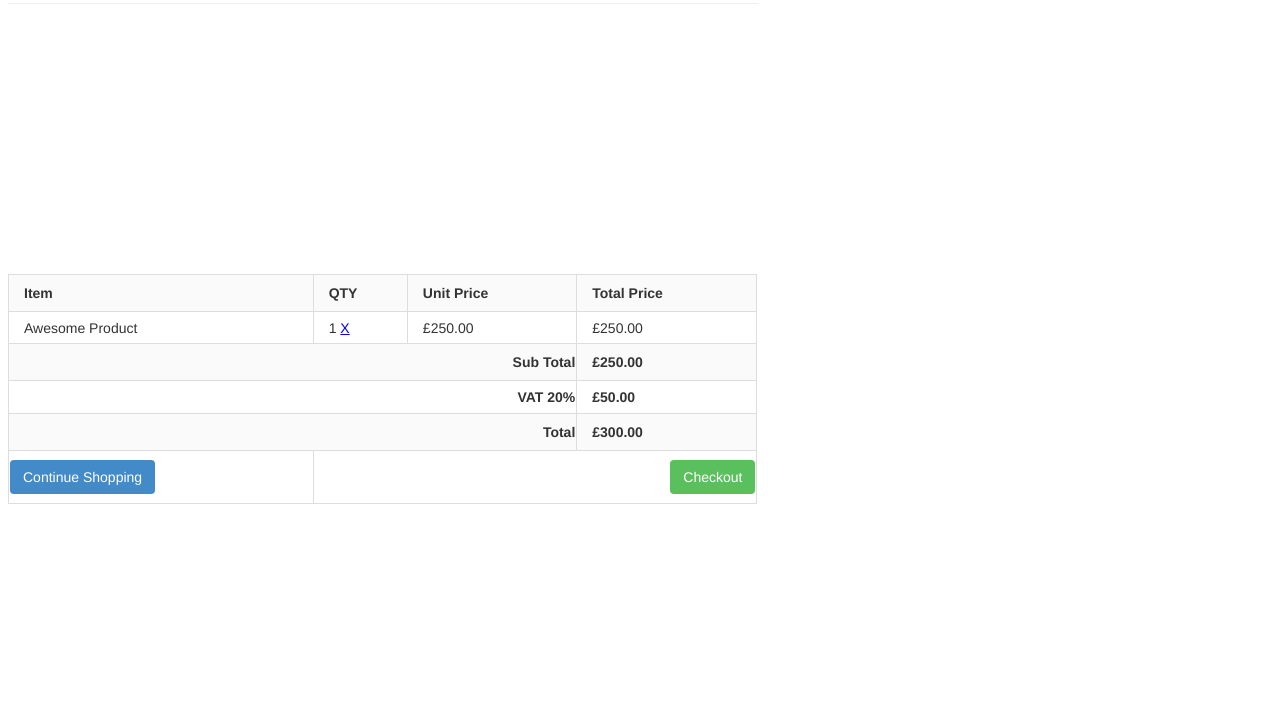
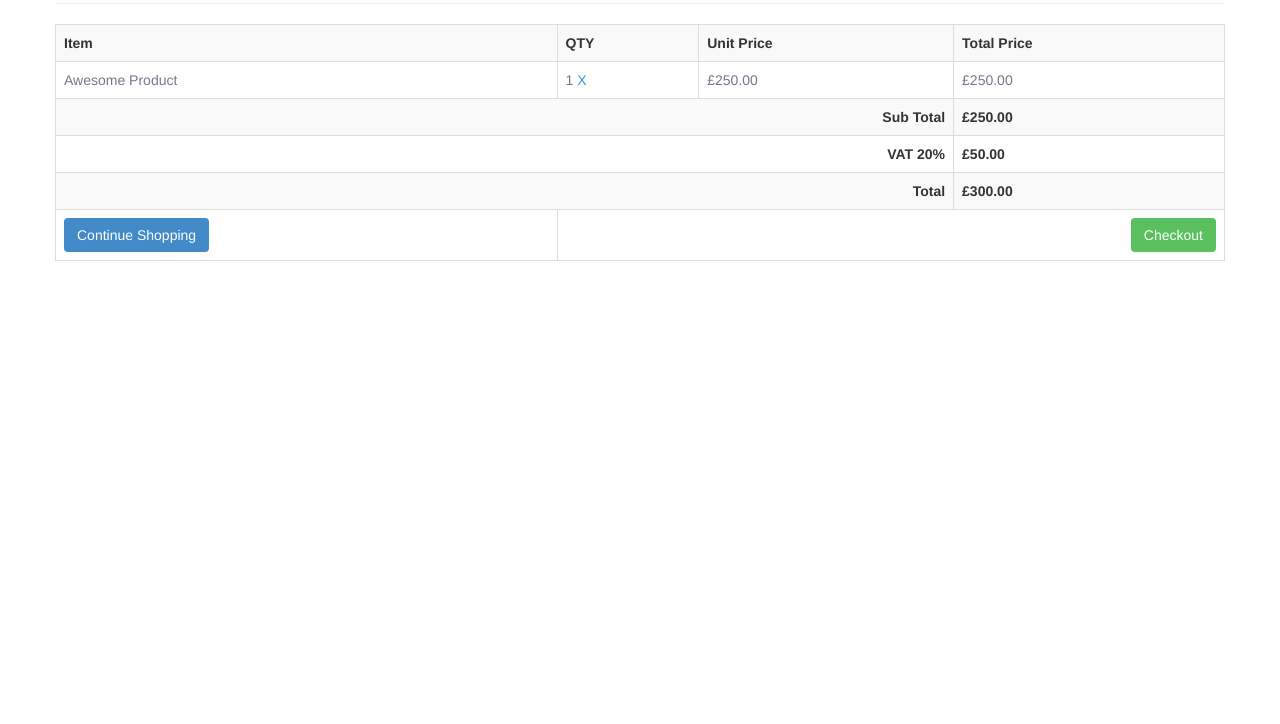
Before and after one commit to khanhtieu/tkw, a plain HTML site: page 632.html in a window 1280 px wide. Shown: the part 76-800 px from the top of the page. Drawn offline with Linux system fonts and the light colour scheme.

Commit message:
19/3
19/3

```diff
--- a/632.html
+++ b/632.html
@@ -1,51 +1,49 @@
 <html>
 	<head>
-		 <link href="Styles (2).css" rel="stylesheet" type="text/css" />
+		<link href="Styles (2).css" rel="stylesheet" type="text/css">
 	</head>
 	<body>
-	 <div class="type-632">
-    <div class="container">
-            <h1>Shopping Cart</h1><hr>
-            <table class="table table-striped table-hover table-bordered">
+		<div class="type-632">
+			<div class="container">
+				<h1>Shopping Cart</h1>
+				<hr>
+				<table class="table">
                 <tbody>
-				<table border="1">
                     <tr class="x">
-                        <th align="left">&emsp;Item</th>
-                        <th align="left">&emsp;QTY</th>
-                        <th align="left">&emsp;Unit Price</th>
-                        <th align="left">&emsp;Total Price</th>
+                        <th >Item</th>
+                        <th >QTY</th>
+                        <th >Unit Price</th>
+                        <th >Total Price</th>
+                    </tr>
+                    <tr class="y">
+                        <td>Awesome Product</td>
+                        <td>1 <a href="#" class="t">X</a></td>
+                        <td>£250.00</td>
+                        <td>£250.00</td>
                     </tr>
                     <tr>
-						<td>&emsp;Awesome Product</td>
-                        <td>&emsp;1 <a href="#">X</a></td>
-                        <td>&emsp;£250.00</td>
-                        <td>&emsp;£250.00</td>
-                    </tr>
-                   <tr class="x">
-                        <th colspan="3"><span class="pull-right"><p align="right">&emsp;Sub Total</span></th>
-                       <th align="left">&emsp;£250.00</th>
+                        <th colspan="3"><span class="z">Sub Total</span></th>
+                        <th class="c">£250.00</th>
                     </tr>
                     <tr>
-                        <th colspan="3"><span class="pull-right"><p align="right">&emsp;VAT 20%</span></th>
-                       <th align="left">&emsp;£50.00</th>
+                        <th colspan="3"><span class="z">VAT 20%</span></th>
+                        <th class="c">£50.00</th>
                     </tr>
-                    <tr class="x">
-                        <th colspan="3"><span class="pull-right"><p align="right">&emsp;Total</span></th>
-                        <th align="left">&emsp;£300.00</th>
+                    <tr>
+                        <th colspan="3"><span class="z">Total</span></th>
+                        <th class="c">£300.00</th>
                     </tr>
                     <tr>
                         <td>
                             <a href="#" class="continue">Continue Shopping</a>
                         </td>
                         <td colspan="3">
-                            <a href="#" class="checkout">Checkout</a>
+                            <a href="#" class="check">Checkout</a>
                         </td>
-
                     </tr>
                 </tbody>
             </table>
-    </div>
-</div>
-
+			</div>
+		</div>
 	</body>
 </html>
--- a/Styles (2).css
+++ b/Styles (2).css
@@ -1,215 +1,112 @@
-h1	{
+body{
+	font-family: "Helvetica Neue",Helvetica,Arial,sans-serif;
+    font-size: 14px;
+    line-height: 24px;
+    color: #333;
+    background-color: #fff;
+	margin: 0;
+	box-sizing: border-box;
+}
+
+hr {
+    margin-top: 20px;
+    margin-bottom: 20px;
+    border: 0;
+    border-top: 1px solid #eee;
+}
+
+
+h1{
 	box-sizing: border-box;
     color: rgb(51, 51, 51);
     display: block;
-    font-family: "Helvetica Neue", Helvetica, Arial, sans-serif;
 	font-size: 36px;
     font-weight: 500;
-    height: 39px;
+    height: 39.04px;
     line-height: 39.6px;
-    margin-bottom: 10px;
-    margin-left: 0px;
-    margin-right: 0px;
-    margin-top: 20px;
-    text-size-adjust: 100%;
+	margin: 20px 0px 10px;
 	width: 750px;
-    -webkit-margin-after: 10px;
-    -webkit-margin-before: 20px;
-    -webkit-margin-end: 0px;
-    -webkit-margin-start: 0px;
-    -webkit-tap-highlight-color: rgba(0, 0, 0, 0);
 }
-
-table {
-   background-color: rgba(0, 0, 0, 0);
-    border-bottom-color: rgb(221, 221, 221);
-    border-bottom-style: solid;
-    border-bottom-width: 1px;
+.container{
+	padding-left: 0;
+    padding-right: 0;
+    margin: 0 auto;
+	width: 1170px;
+}
+.table {
+    width: 100%;
+    max-width: 100%;
+    margin-bottom: 20px;
+	border: 1px solid #ddd;
     border-collapse: collapse;
-    border-image-outset: 0px;
-    border-image-repeat: stretch;
-    border-image-slice: 100%;
-    border-image-source: none;
-    border-image-width: 1;
-    border-left-color: rgb(221, 221, 221);
-    border-left-style: solid;
-    border-left-width: 1px;
-    border-right-color: rgb(221, 221, 221);
-    border-right-style: solid;
-    border-right-width: 1px;
-    border-top-color: rgb(221, 221, 221);
-    border-top-style: solid;
-    border-top-width: 1px;
-    box-sizing: border-box;
-    color: rgb(51, 51, 51);
-    display: table;
-    font-family: "Helvetica Neue", Helvetica, Arial, sans-serif;
 	font-size: 14px;
-    height: 229.76px;
-    line-height: 20px;
-    margin-bottom: 20px;
-    max-width: 100%;
-    text-size-adjust: 100%;
-    width: 749.44px;
-    -webkit-border-horizontal-spacing: 0px;
-    -webkit-border-vertical-spacing: 0px;
-    -webkit-tap-highlight-color: rgba(0, 0, 0, 0);
+	padding: 8px;
+    line-height: 1.42857143;
+    vertical-align: top;
 }
-.continue {
-	background-color: rgb(67, 138, 200);
-    background-image: none;
-    border-bottom-color: rgba(0, 0, 0, 0);
-    border-bottom-left-radius: 4px;
-    border-bottom-right-radius: 4px;
-    border-bottom-style: solid;
-    border-bottom-width: 1px;
-    border-collapse: collapse;
-    border-image-outset: 0px;
-    border-image-repeat: stretch;
-    border-image-slice: 100%;
-    border-image-source: none;
-    border-image-width: 1;
-    border-left-color: rgba(0, 0, 0, 0);
-    border-left-style: solid;
-    border-left-width: 1px;
-    border-right-color: rgba(0, 0, 0, 0);
-    border-right-style: solid;
-    border-right-width: 1px;
-    border-top-color: rgba(0, 0, 0, 0);
-    border-top-left-radius: 4px;
-    border-top-right-radius: 4px;
-    border-top-style: solid;
-    border-top-width: 1px;
-    box-sizing: border-box;
-    color: rgb(255, 255, 255);
-    cursor: pointer;
+tr:nth-of-type(odd) {
+    background-color: #f9f9f9;
+	border: 1px solid #ddd;
+}
+.x{
+	text-align: left;
+}
+th,tr,td{
+	padding: 8px;
+	border: 1px solid #ddd;
+}
+.y{
+	color: #737987;
+}
+.z{
+	text-align: right;
+	float: right;
+}
+.c{
+	text-align: left;
+}
+.continue{
+	background-color: #438ac8;
+    color: #fff;
+	text-decoration: none;
 	display: inline-block;
-    font-family: "Helvetica Neue", Helvetica, Arial, sans-serif;
+    padding: 6px 12px;
+    margin-bottom: 0;
     font-size: 14px;
     font-weight: 400;
-    height: 34px;
-    line-height: 20px;
-    margin-bottom: 0px;
-    padding-bottom: 6px;
-    padding-left: 12px;
-    padding-right: 12px;
-    padding-top: 6px;
+    line-height: 1.42857143;
     text-align: center;
-    text-decoration-color: rgb(255, 255, 255);
-    text-decoration-line: none;
-    text-decoration-style: solid;
-    text-size-adjust: 100%;
-    touch-action: manipulation;
-    user-select: none;
+    white-space: nowrap;
     vertical-align: middle;
-    white-space: nowrap;
-    width: 145.109px;
-    -webkit-border-horizontal-spacing: 0px;
-    -webkit-border-vertical-spacing: 0px;
-    -webkit-tap-highlight-color: rgba(0, 0, 0, 0);
+    cursor: pointer;
+    background-image: none;
+    border: 1px solid transparent;
+    border-radius: 4px;
 }
-.checkout {
-	background-color: rgb(90, 192, 93);
-    background-image: none;
-    border-bottom-color: rgba(0, 0, 0, 0);
-    border-bottom-left-radius: 4px;
-    border-bottom-right-radius: 4px;
-    border-bottom-style: solid;
-    border-bottom-width: 1px;
-    border-collapse: collapse;
-    border-image-outset: 0px;
-    border-image-repeat: stretch;
-    border-image-slice: 100%;
-    border-image-source: none;
-    border-image-width: 1;
-    border-left-color: rgba(0, 0, 0, 0);
-    border-left-style: solid;
-    border-left-width: 1px;
-    border-right-color: rgba(0, 0, 0, 0);
-    border-right-style: solid;
-    border-right-width: 1px;
-    border-top-color: rgba(0, 0, 0, 0);
-    border-top-left-radius: 4px;
-    border-top-right-radius: 4px;
-    border-top-style: solid;
-    border-top-width: 1px;
-    box-sizing: border-box;
-    color: rgb(255, 255, 255);
-    cursor: pointer;
-    display: block;
+.check{
 	float: right;
-    font-family: "Helvetica Neue", Helvetica, Arial, sans-serif;
+	color: #fff;
+	text-decoration: none;
+    background-color: #5ac05d;
+    display: inline-block;
+    padding: 6px 12px;
+    margin-bottom: 0;
     font-size: 14px;
     font-weight: 400;
-    height: 34px;
-    line-height: 20px;
-    margin-bottom: 0px;
-    padding-bottom: 6px;
-    padding-left: 12px;
-    padding-right: 12px;
-    padding-top: 6px;
+    line-height: 1.42857143;
     text-align: center;
-    text-decoration-color: rgb(255, 255, 255);
-    text-decoration-line: none;
-    text-decoration-style: solid;
-    text-size-adjust: 100%;
-    touch-action: manipulation;
-    user-select: none;
+    white-space: nowrap;
     vertical-align: middle;
-    white-space: nowrap;
-    width: 85.1563px;
-    -webkit-border-horizontal-spacing: 0px;
-    -webkit-border-vertical-spacing: 0px;
-    -webkit-tap-highlight-color: rgba(0, 0, 0, 0);
+    cursor: pointer;
+    background-image: none;
+    border: 1px solid transparent;
+    border-radius: 4px;
 }
+.t{
+	color: #3399cc;
+	text-decoration: none;
+}
+tr:hover{
+    background-color: #f5f5f5;
 
-hr {border-bottom-color: rgb(51, 51, 51);
-    border-bottom-style: none;
-    border-bottom-width: 0px;
-    border-image-outset: 0px;
-    border-image-repeat: stretch;
-    border-image-slice: 100%;
-    border-image-source: none;
-    border-image-width: 1;
-    border-left-color: rgb(51, 51, 51);
-    border-left-style: none;
-    border-left-width: 0px;
-    border-right-color: rgb(51, 51, 51);
-    border-right-style: none;
-    border-right-width: 0px;
-    border-top-color: rgb(238, 238, 238);
-    border-top-style: solid;
-    border-top-width: 1px;
-    box-sizing: content-box;
-    color: rgb(51, 51, 51);
-    display: block;
-    font-family: "Helvetica Neue", Helvetica, Arial, sans-serif;
-    font-size: 14px;
-    height: 0px;
-    line-height: 20px;
-    margin-bottom: 20px;
-    margin-top: 20px;
-    overflow-x: hidden;
-    overflow-y: hidden;
-    text-size-adjust: 100%;
-    unicode-bidi: isolate;
-    width: 750px;
-    -webkit-margin-after: 20px;
-    -webkit-margin-before: 20px;
-    -webkit-margin-end: 0px;
-    -webkit-margin-start: 0px;
-    -webkit-tap-highlight-color: rgba(0, 0, 0, 0);
 }
-.x {background-color:#FAFAFA;
-    font-family: "Helvetica Neue", Helvetica, Arial, sans-serif;
-    font-size: 14px;
-    font-weight: 700;
-    height: 37px;
-    line-height: 20px;
-    padding-bottom: 8px;
-    padding-left: 8px;
-    padding-right: 8px;
-    padding-top: 8px;
-    text-align: left;
-    text-size-adjust: 100%;
-}
```
Also changed, not shown: styles.css (added, +7 -0 lines). Lines whose indentation alone changed are shown as unchanged.
